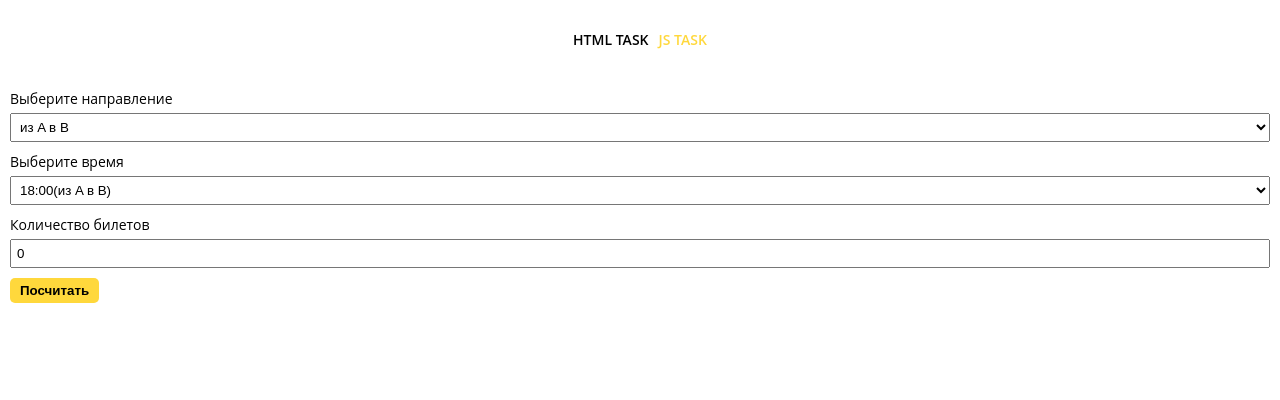
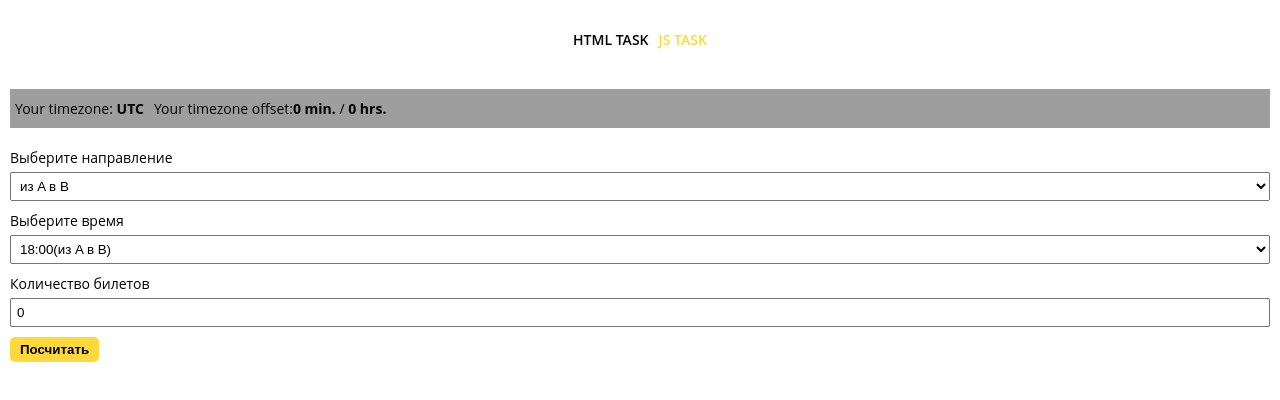
Before and after one commit to Fpsska/Excursion-booking, a React (Create React App) app: page /NevaTrip-Task/js-task in a window 1280 px wide. Shown: the top 400 px of the page. Built offline with nearby package versions, Linux system fonts and the light colour scheme.

Commit message:
feat: create zone HTML-markup in JsTaskPage.tsx comp & create timeZone, timeZoneOffset states, logic of calc this values

```diff
--- a/src/assets/styles/base/style.scss
+++ b/src/assets/styles/base/style.scss
@@ -77,6 +77,10 @@ body {
         overflow: hidden;
     }
 
+    &__zone {
+        margin-bottom: useRem(20);
+    }
+
 }
 
 .timetable-form {
@@ -131,3 +135,16 @@ body {
         }
     }
 }
+
+.zone {
+    display: flex;
+    background-color: $gray-color;
+    padding: useRem(10) useRem(5);
+
+    &__information {
+        &:not(:last-child) {
+            margin-right: useRem(10);
+        }
+    }
+
+}
--- a/src/components/pages/JsTaskPage.tsx
+++ b/src/components/pages/JsTaskPage.tsx
@@ -21,9 +21,19 @@ const JsTaskPage: React.FC = () => {
     const [isDataCalculated, setDataCalculatedStatus] =
         useState<boolean>(false);
 
+    const [timeZone, setTimeZone] = useState<string>('');
+    const [timeZoneOffset, setTimeZoneOffset] = useState<number>(0);
+
     useEffect(() => {
         // set initial startTimeValue
         setStartTimeValue('18:00');
+
+        // set user's timezone information
+        const timezone = Intl.DateTimeFormat().resolvedOptions().timeZone;
+        setTimeZone(timezone);
+
+        const timeZoneOffset = new Date().getTimezoneOffset();
+        setTimeZoneOffset(timeZoneOffset);
     }, []);
 
     useEffect(() => {
@@ -35,8 +45,7 @@ const JsTaskPage: React.FC = () => {
         let totalHours = Math.floor(totalMinutes / 60);
 
         if (totalHours >= 24) {
-            // for allow 24-hours time format
-            console.log(totalHours, totalHours);
+            // for correct work with 24-hours time format
             totalHours = 0;
         }
 
@@ -67,6 +76,17 @@ const JsTaskPage: React.FC = () => {
     return (
         <div className="timetable">
             <div className="timetable__wrapper">
+                <ul className="timetable__zone zone">
+                    <li className="zone__information">
+                        Your timezone: <b>{timeZone}</b>
+                    </li>
+                    <li className="zone__information">
+                        Your timezone offset:
+                        <b>{timeZoneOffset} min.</b>
+                        {''} / {''}
+                        <b>{timeZoneOffset / 60} hrs.</b>
+                    </li>
+                </ul>
                 <TimetableForm
                     routeNameValue={routeNameValue}
                     startTimeValue={startTimeValue}
```
